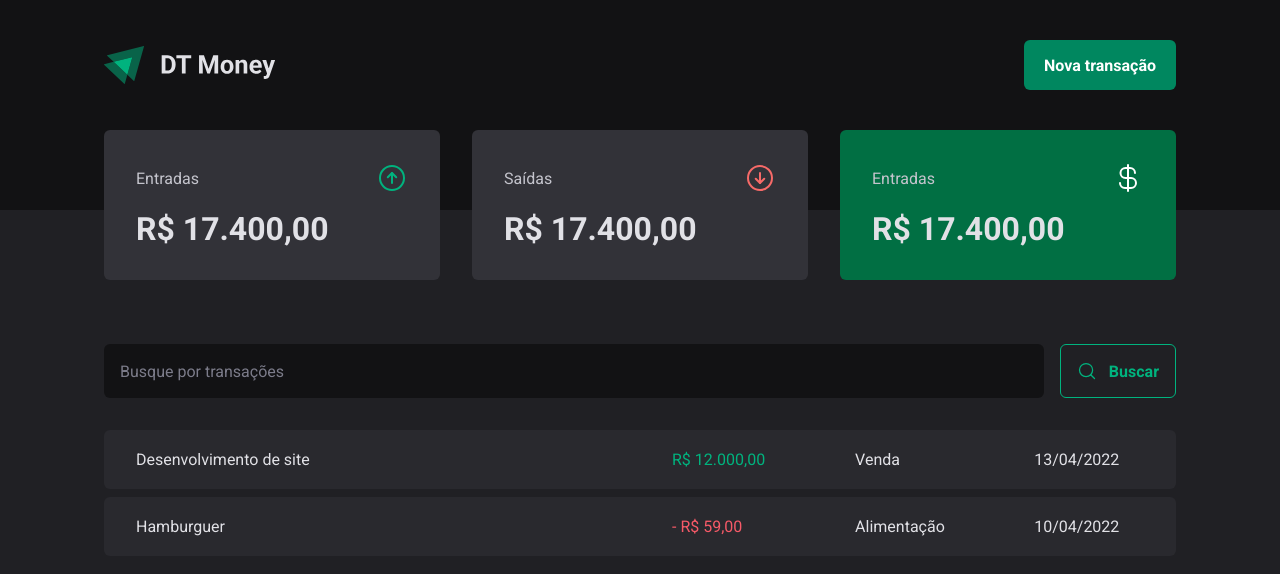
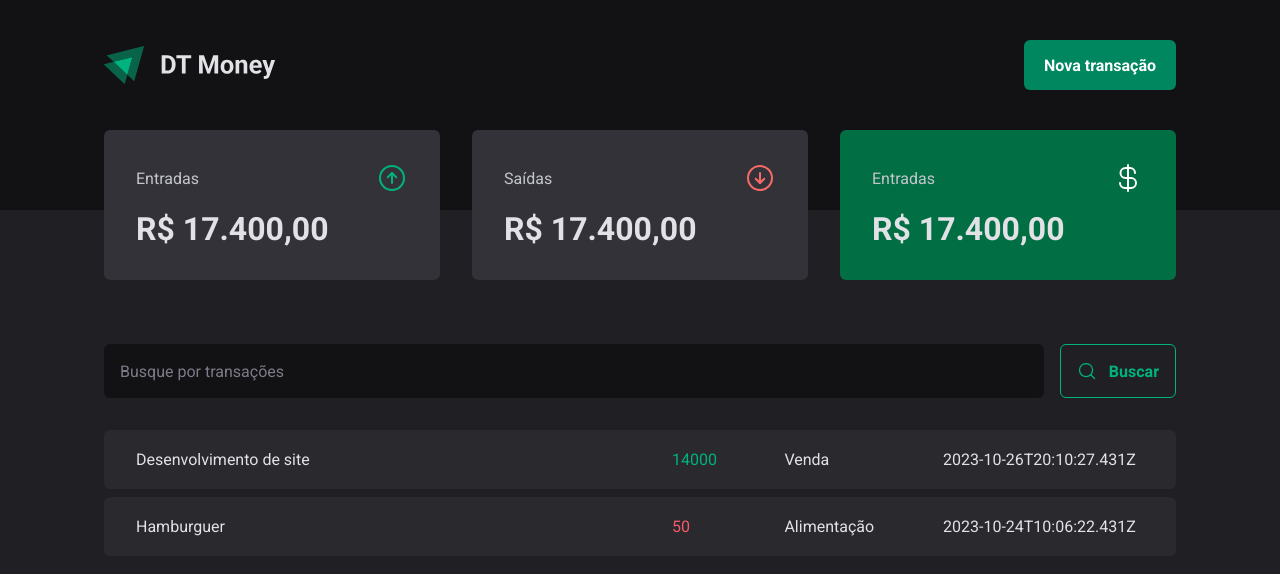
Before and after one commit to Luancss/Dtmoney-02, a React (Create React App) app: page / in a window 1280 px wide. Shown: the top 574 px of the page. Built offline with nearby package versions, Linux system fonts and the light colour scheme; data requests are answered from the project's data file.

Commit message:
Making HTTP request

```diff
--- a/server.json
+++ b/server.json
@@ -13,7 +13,7 @@
       "description": "Hamburguer",
       "type": "outcome",
       "category": "Alimentação",
-      "price": 14000,
+      "price": 50,
       "createdAt": "2023-10-24T10:06:22.431Z"
     }
   ]
--- a/src/index.tsx
+++ b/src/index.tsx
@@ -10,7 +10,3 @@
     <App />
   </React.StrictMode>
 );
-
-// If you want to start measuring performance in your app, pass a function
-// to log results (for example: reportWebVitals(console.log))
-// or send to an analytics endpoint. Learn more: https://bit.ly/CRA-vitals
--- a/src/pages/Transactions/index.tsx
+++ b/src/pages/Transactions/index.tsx
@@ -1,38 +1,57 @@
+import { useEffect, useState } from "react";
 import { Header } from "../../components/Header";
 import { Summary } from "../../components/Summary";
 import { SearchForm } from "./components/SearchForm";
-import { PriceHighlight, TransactionTable, TransactionsContainer } from "./styles";
+import {
+  PriceHighlight,
+  TransactionTable,
+  TransactionsContainer,
+} from "./styles";
+
+interface Transaction {
+  id: number;
+  description: string;
+  type: "income" | "outcome";
+  price: number;
+  category: string;
+  createdAt: string;
+}
 
 export function Transactions() {
+  const [transactions, setTransactions] = useState<Transaction[]>([]);
+
+  useEffect(() => {
+    async function loadTransactions() {
+      const response = await fetch("http://localhost:3000/transactions");
+      const data = await response.json();
+      setTransactions(data);
+    }
+    loadTransactions();
+  }, []);
+
   return (
     <div>
       <Header />
       <Summary />
 
       <TransactionsContainer>
-      <SearchForm/>
+        <SearchForm />
         <TransactionTable>
           <tbody>
-            <tr>
-              <td width="50%">Desenvolvimento de site</td>
-              <td>
-                <PriceHighlight variant="income">
-                R$ 12.000,00
-                </PriceHighlight>
-                </td>
-              <td>Venda</td>
-              <td>13/04/2022</td>
-            </tr>
-            <tr>
-              <td width="50%">Hamburguer</td>
-              <td>
-              <PriceHighlight variant="outcome">
-                - R$ 59,00
-                </PriceHighlight>
-                </td>
-              <td>Alimentação</td>
-              <td>10/04/2022</td>
-            </tr>
+            {transactions.map((transaction) => {
+              return (
+                <tr key={transaction.id}>
+                  <td width="50%">{transaction.description}</td>
+                  <td>
+                    <PriceHighlight variant={transaction.type}>
+                   {transaction.price}
+                    </PriceHighlight>
+                  </td>
+                  <td>{transaction.category}</td>
+                  <td>{transaction.createdAt}</td>
+                </tr>
+              );
+            })}
           </tbody>
         </TransactionTable>
       </TransactionsContainer>
```
